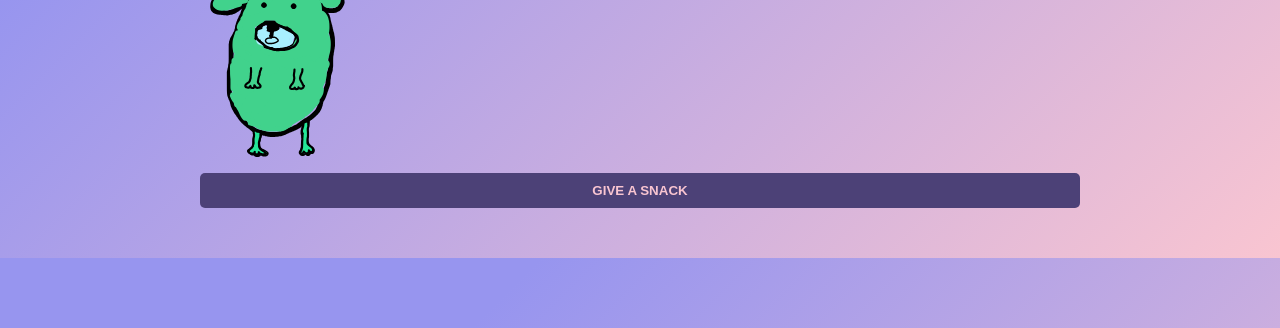
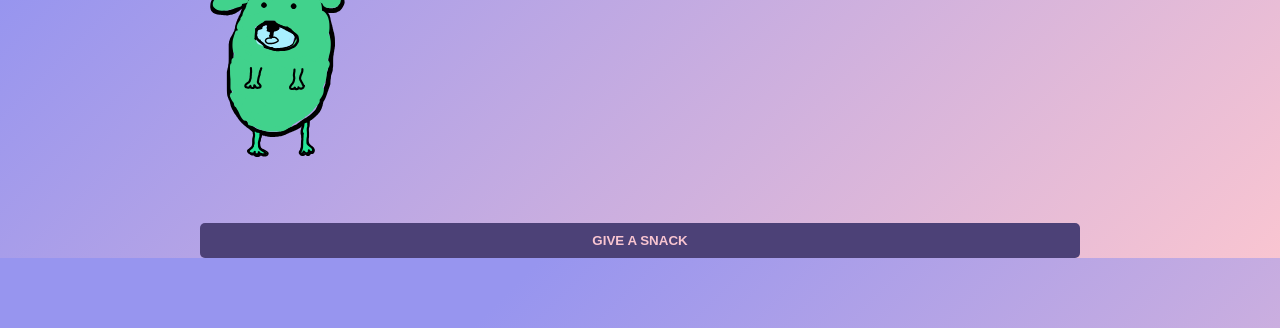
Before and after one commit to elizazak/aliendoggy, a plain HTML site: page index.html in a window 1280 px wide. Shown: the part 542-870 px from the top of the page. Drawn offline with Linux system fonts and the light colour scheme.

Commit message:
button margin change

```diff
--- a/style.css
+++ b/style.css
@@ -257,7 +257,7 @@ body {
 	.snack,
 	.thanks,
 	.back-to-info {
-		margin-bottom: 50px;
+		margin-bottom: 0px;
 	}
 
 	.screen {
```
